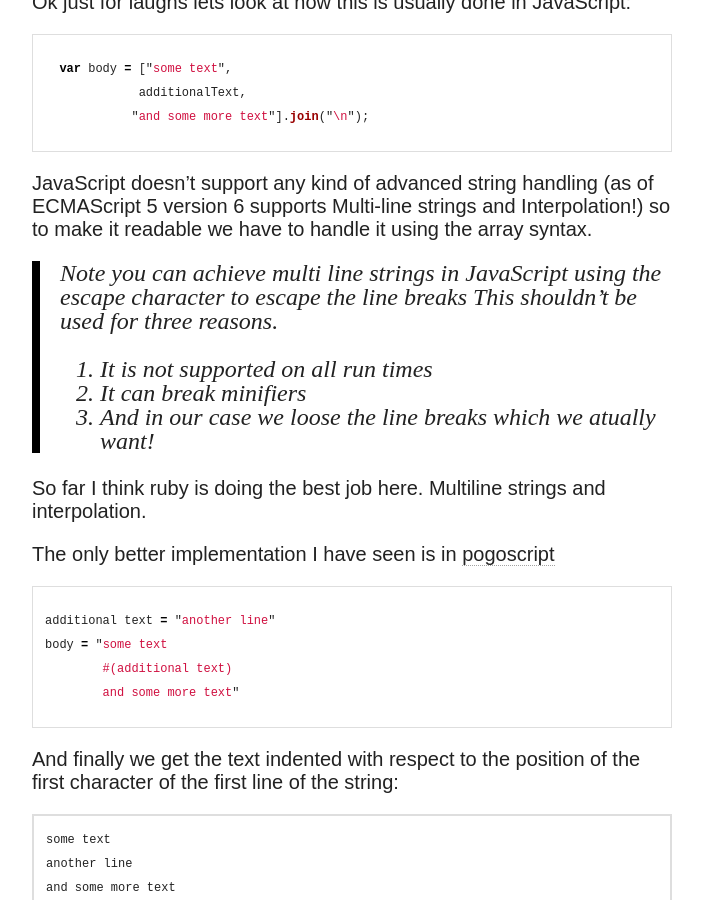
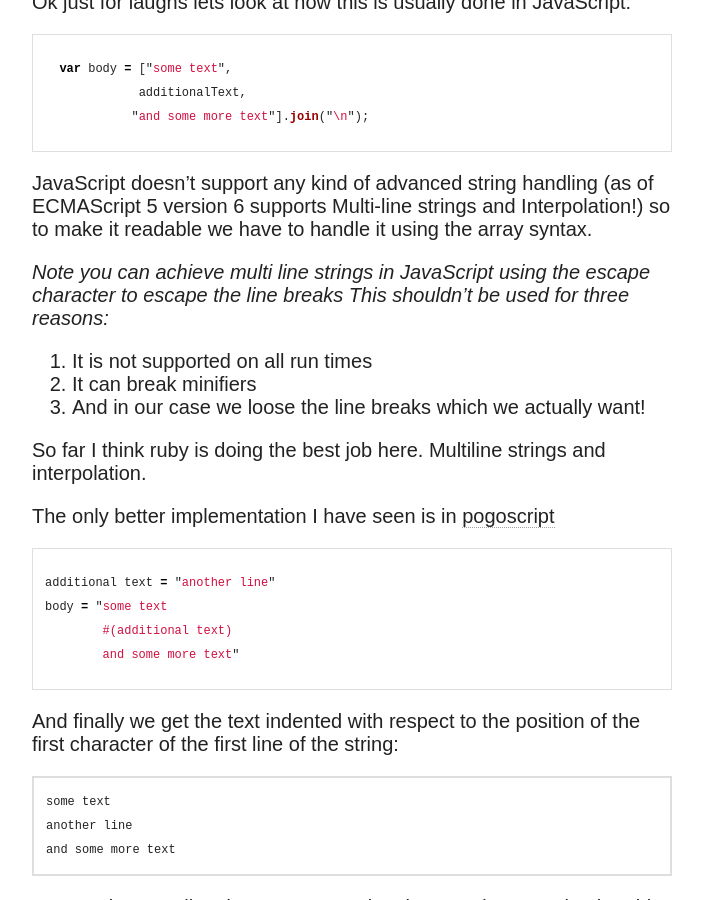
Before and after one commit to dereke/dereke.github.io, a Jekyll site: the page built from _posts/2014-01-10-multiline-text-and-string-interpolation.markdown, in a window 1280 px wide and 900 px high, scrolled down 1968 px. Shown: the whole window, without its empty margins (308-1011 px from the left). Built offline with Jekyll 4.4.1, drawn with Linux system fonts in a browser that asks for light colours; nearby versions of some CDN libraries.

Commit message:
fixed typo

```diff
--- a/_posts/2014-01-10-multiline-text-and-string-interpolation.markdown
+++ b/_posts/2014-01-10-multiline-text-and-string-interpolation.markdown
@@ -74,12 +74,12 @@ Ok just for laughs lets look at how this is usually done in JavaScript:
 
 JavaScript doesn't support any kind of advanced string handling (as of ECMAScript 5 version 6 supports Multi-line strings and Interpolation!) so to make it readable we have to handle it using the array syntax.
 
-> Note you can achieve multi line strings in JavaScript using the escape character to escape the line breaks
-> This shouldn't be used for three reasons.
->
-> 1. It is not supported on all run times
-> 2. It can break minifiers
-> 3. And in our case we loose the line breaks which we atually want!
+*Note you can achieve multi line strings in JavaScript using the escape character to escape the line breaks
+ This shouldn't be used for three reasons:*
+
+ 1. It is not supported on all run times
+ 2. It can break minifiers
+ 3. And in our case we loose the line breaks which we actually want!
 
 So far I think ruby is doing the best job here. Multiline strings and interpolation.
 
```
